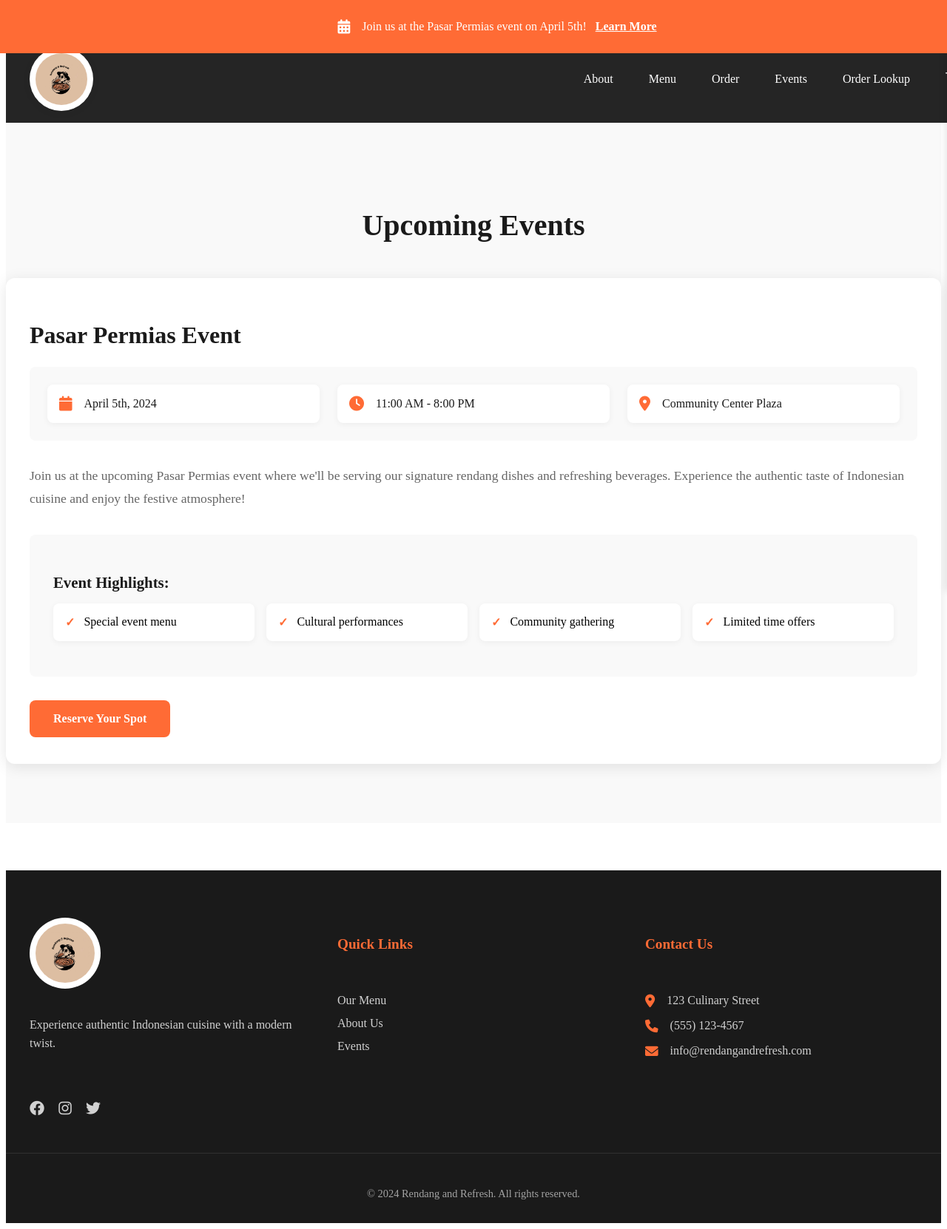
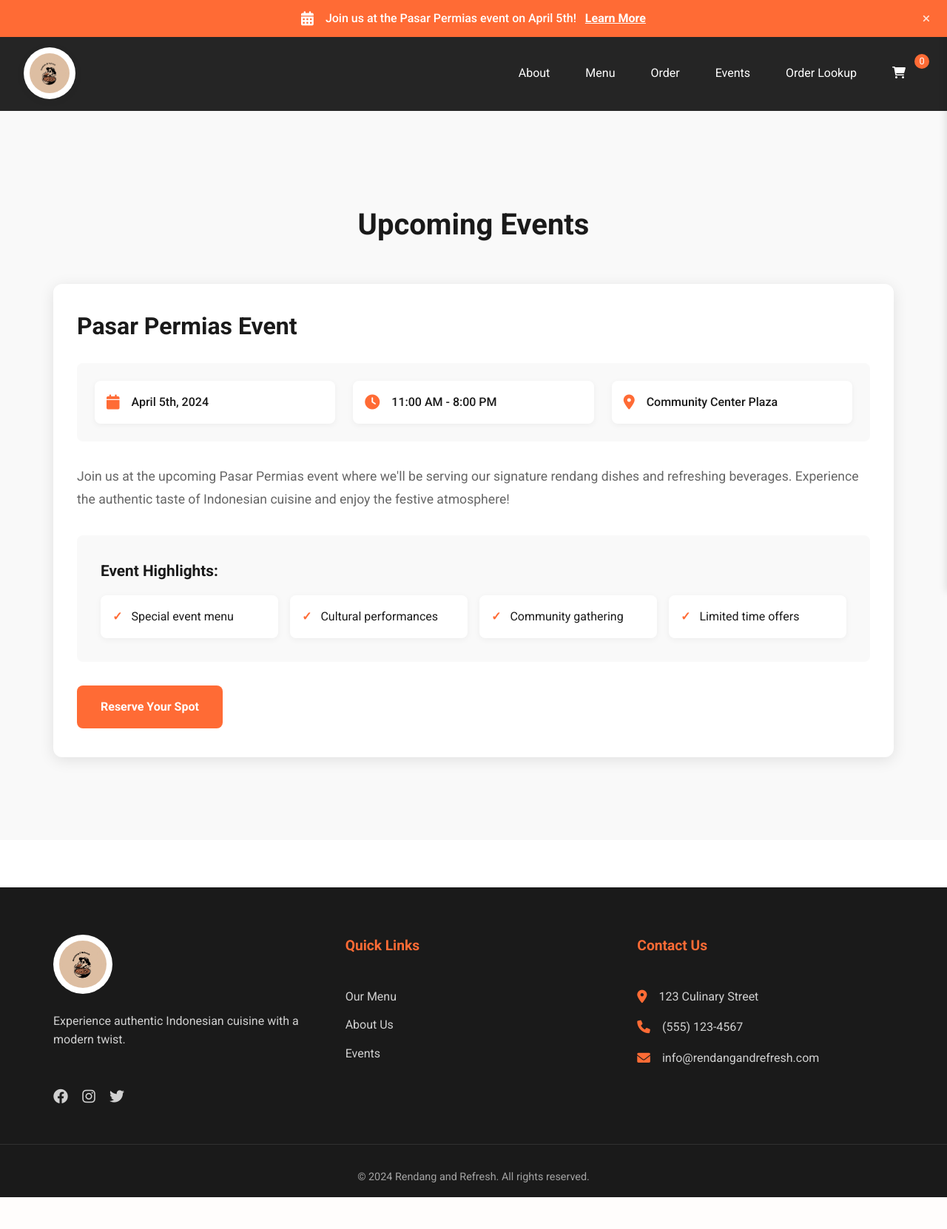
Before and after one commit to adam4788/RendangWebsite, a Flask app: page /events in a window 1280 px wide. Shown: the whole page at 74% size. After the commit the page ends 1619 px from the top, so only its background shows below. Run offline with Flask 3, Linux system fonts and the light colour scheme.

Commit message:
Restored to '44b9d8997789c3877dd82eebc4458a42343fde2a'
Replit-Restored-To: 44b9d8997789c3877dd82eebc4458a42343fde2a

```diff
--- a/static/css/style.css
+++ b/static/css/style.css
@@ -1,26 +1,4 @@
 /* Add at the beginning of the file, before other styles */
-:root {
-    --primary-color: #1A1A1A;
-    --accent-color: #FF6B35;
-    --text-color: #FFFFFF;
-    --secondary-color: #FFDAB9;
-    --background-light: #f9f9f9;
-    --shadow-color: rgba(0, 0, 0, 0.1);
-    --banner-height: 3rem;
-    --nav-height: 4rem;
-    --total-offset: calc(var(--banner-height) + var(--nav-height));
-}
-
-/* Add banner transition styles */
-body {
-    padding-top: var(--total-offset);
-    transition: padding-top 0.3s ease;
-}
-
-body.banner-hidden {
-    --banner-height: 0rem;
-}
-
 .announcement-banner {
     background-color: var(--accent-color);
     color: white;
@@ -33,7 +11,6 @@ body.banner-hidden {
     display: flex;
     justify-content: center;
     align-items: center;
-    height: var(--banner-height);
     transition: transform 0.3s ease;
 }
 
@@ -82,18 +59,64 @@ body.banner-hidden {
     opacity: 1;
 }
 
+/* Base Styles */
+:root {
+    --primary-color: #1A1A1A;
+    --accent-color: #FF6B35;
+    --text-color: #FFFFFF;
+    --secondary-color: #FFDAB9;
+    --background-light: #f9f9f9;
+    --shadow-color: rgba(0, 0, 0, 0.1);
+    --banner-height: 3rem;
+    --nav-height: 4rem;
+    --total-offset: calc(var(--banner-height) + var(--nav-height));
+}
+
+html {
+    scroll-behavior: smooth;
+    scroll-snap-type: y proximity;
+    overflow-y: scroll;
+}
+
+* {
+    margin: 0;
+    padding: 0;
+    box-sizing: border-box;
+}
+
+body {
+    font-family: 'Roboto', sans-serif;
+    line-height: 1.6;
+    color: var(--primary-color);
+    overflow-x: hidden;
+    padding-top: var(--total-offset);
+}
+
+section {
+    scroll-snap-align: start;
+    scroll-margin-top: var(--total-offset);
+    min-height: calc(100vh - var(--total-offset));
+}
+
+.container {
+    max-width: 1200px;
+    margin: 0 auto;
+    padding: 2rem;
+}
+
+/* Navigation */
 .navbar {
     background-color: rgba(26, 26, 26, 0.95);
     backdrop-filter: blur(10px);
     position: fixed;
     width: 100%;
-    top: var(--banner-height);
+    top: var(--banner-height); /* Adjust for banner height */
     z-index: 1000;
     padding: 1rem 2rem;
     display: flex;
     justify-content: space-between;
     align-items: center;
-    transition: all 0.3s ease, top 0.3s ease;
+    transition: all 0.3s ease;
 }
 
 .navbar.scrolled {
@@ -243,10 +266,9 @@ body.banner-hidden {
 
 /* Sections */
 section {
-    scroll-snap-align: start;
-    scroll-margin-top: var(--total-offset);
-    min-height: calc(100vh - var(--total-offset));
-    transition: scroll-margin-top 0.3s ease;
+    opacity: 0;
+    transform: translateY(20px);
+    transition: all 0.6s ease;
 }
 
 section.visible {
@@ -1113,8 +1135,7 @@ section.visible {
 .order-header {
     display: flex;
     justify-content: space-between;
-    align-items: center;
-    margin-bottom: 1.5rem;
+    align-items: center; margin-bottom: 1.5rem;
     padding-bottom: 1.5rem;
     border-bottom: 2px solid #eee;
 }
@@ -1129,7 +1150,7 @@ section.visible {
     color: #666;
     font-size: 0.9rem;
     background-color: var(--background-light);
-    padding: 0.5rem1rem;
+    padding: 0.5rem 1rem;
     border-radius: 20px;
 }
 
--- a/static/js/main.js
+++ b/static/js/main.js
@@ -9,12 +9,10 @@ document.addEventListener('DOMContentLoaded', function() {
 
         if (isAnnouncementClosed) {
             announcementBanner.classList.add('hidden');
-            document.body.classList.add('banner-hidden');
         }
 
         closeAnnouncement.addEventListener('click', () => {
             announcementBanner.classList.add('hidden');
-            document.body.classList.add('banner-hidden');
             // Store user preference
             localStorage.setItem('announcementClosed', 'true');
         });
```
